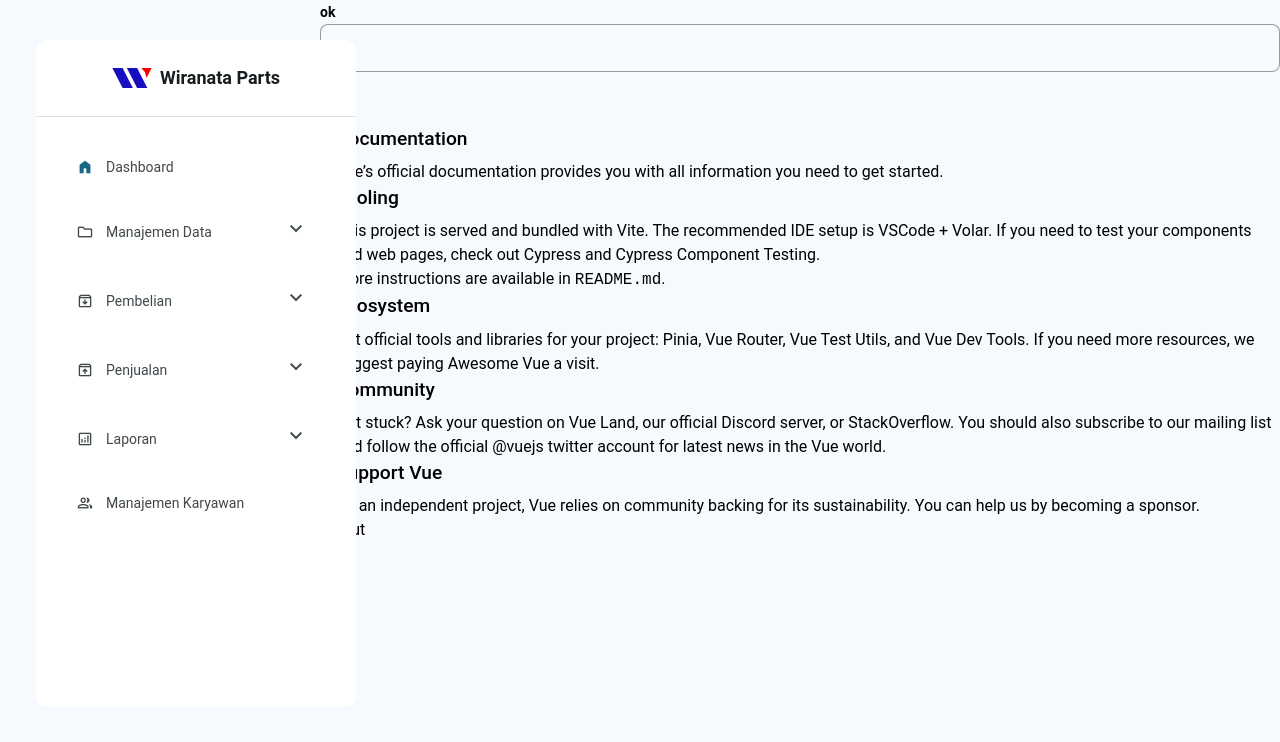
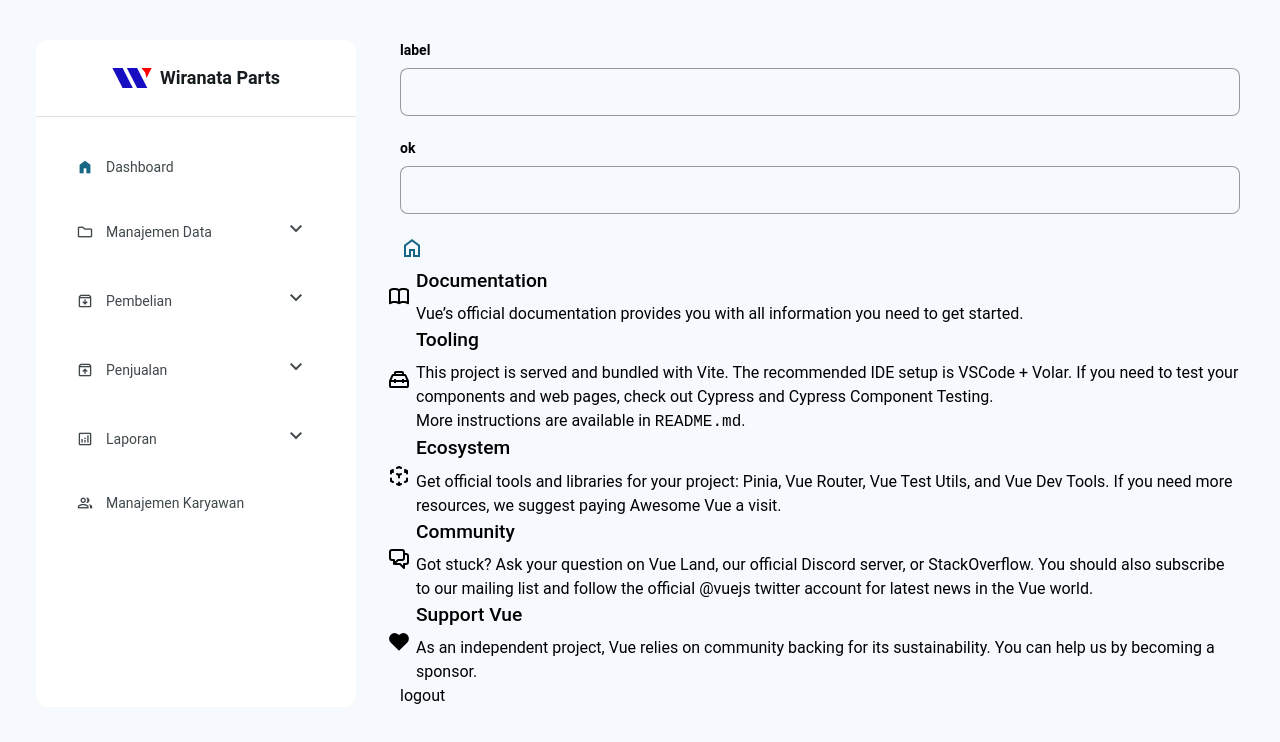
Before and after one commit to rommzz/inventory-frontend, a Vue app: page /login in a window 1280 px wide. Both pictures are taken after typing "name@example.com", "Sample123" into the empty fields and a click on the button "Masuk". Shown: the top 742 px of the page. Built offline with nearby package versions, Linux system fonts and the light colour scheme.

Commit message:
fixing label text input

```diff
--- a/src/components/BTextField.vue
+++ b/src/components/BTextField.vue
@@ -26,7 +26,7 @@ const classProps = computed(() => {
 
 <template>
   <div :class="classProps">
-    <label :for="label" class="tw-font-semibold tw-text-sm tw-mb-2">{{ label }}</label>
+    <div v-if="label" :for="label" class="tw-font-semibold tw-text-sm tw-mb-2">{{ label }}</div>
     <VTextField
       variant="outlined"
       density="comfortable"
--- a/src/views/HomeView.vue
+++ b/src/views/HomeView.vue
@@ -1,10 +1,12 @@
 <script setup lang="ts">
 import { useAuthStore } from '@/modules/auth/stores'
 import TheWelcome from '../components/TheWelcome.vue'
+import BTextField from '@/components/BTextField.vue';
 </script>
 
 <template>
-  <main>
+  <main class="tw-p-10 tw-ml-10">
+    <BTextField label="label"></BTextField>
     <TheWelcome />
     <button @click="useAuthStore().logout()">logout</button>
   </main>
```
